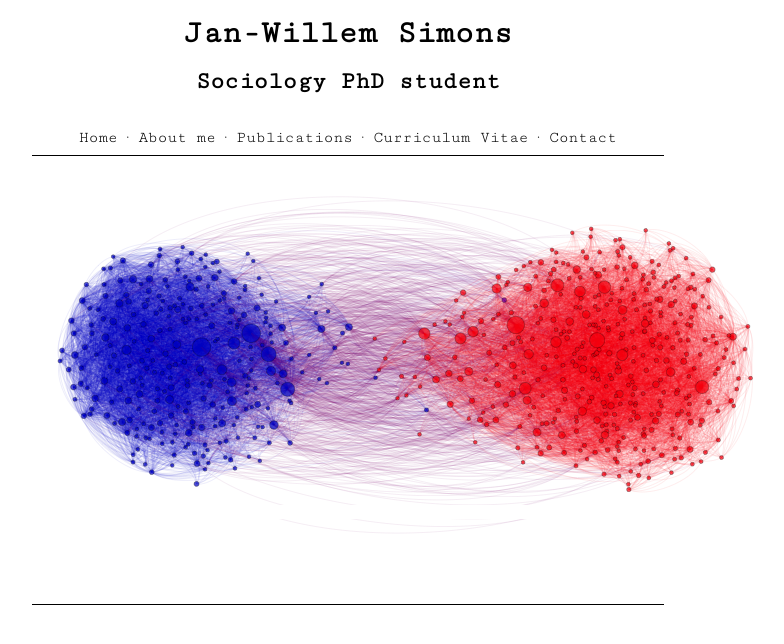
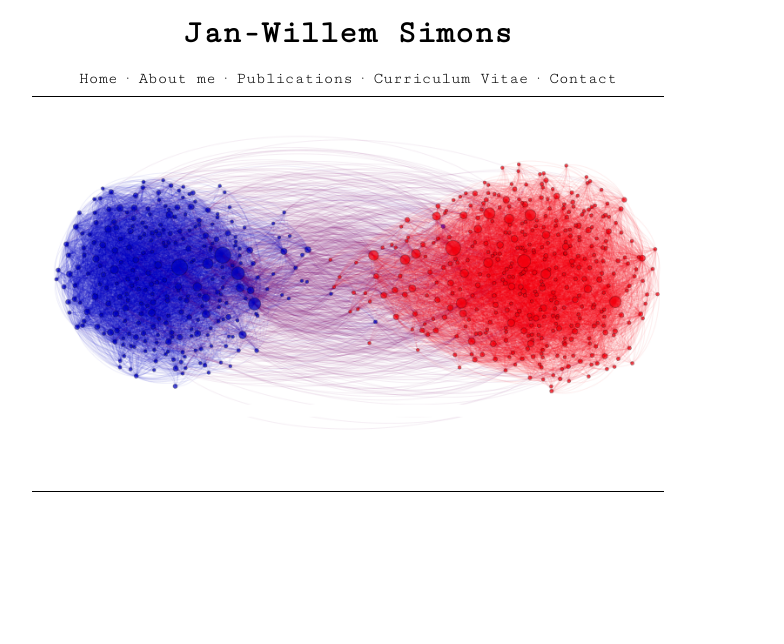
Before and after one commit to jwgsim/jwgsim.github.io, a Jekyll site: the page built from index.md, in a window 1280 px wide. Shown: the top 644 px of the page, without its empty margins (292-1076 px from the left). Built offline with Jekyll 4.4.1, drawn with Linux system fonts in a browser that asks for light colours.

Commit message:
info and style updates

```diff
--- a/_includes/logo.html
+++ b/_includes/logo.html
@@ -1,6 +1,3 @@
 <div id="logo">
-<p class="small">
-<h1> <font size = "6"> Jan-Willem Simons </font> <h1>
-<font size = "5"> Sociology PhD student </font>
-</p>
+<h1><font size="6">Jan-Willem Simons</font></h1>
 </div>
--- a/assets/css/style.css
+++ b/assets/css/style.css
@@ -170,3 +170,10 @@ a:hover	{
 	}
 
 }
+
+img.center {
+	display: block;
+	margin: 0 auto;
+	max-width: 100%;
+	height: auto;
+}
--- a/index.md
+++ b/index.md
@@ -2,4 +2,4 @@
 layout: default
 title:
 ---
-<img src="/assets/images/home_image.jpg" class="center">
+<img src="/assets/images/home_image.jpg" alt="Jan-Willem Simons" class="center">
```
Also changed, not shown: aboutme.md (+3 -3 lines).
